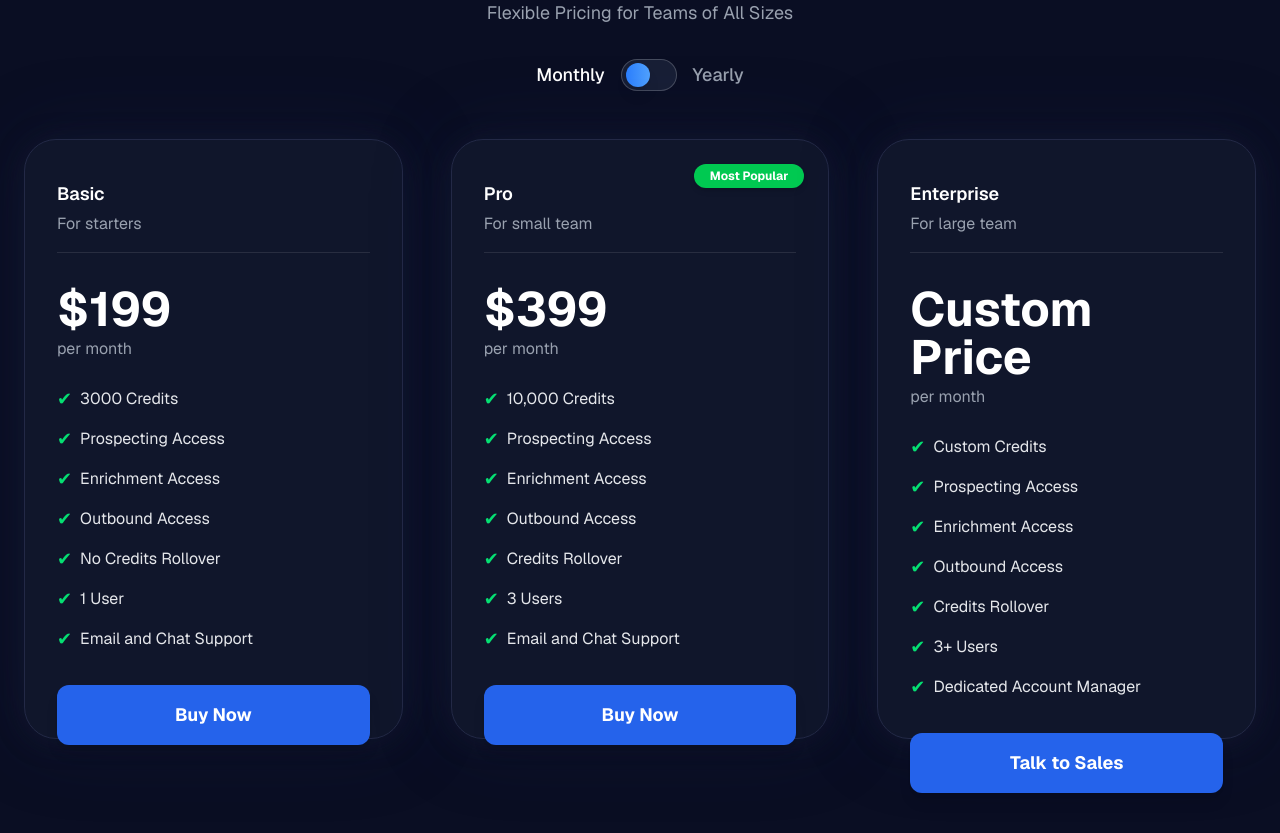
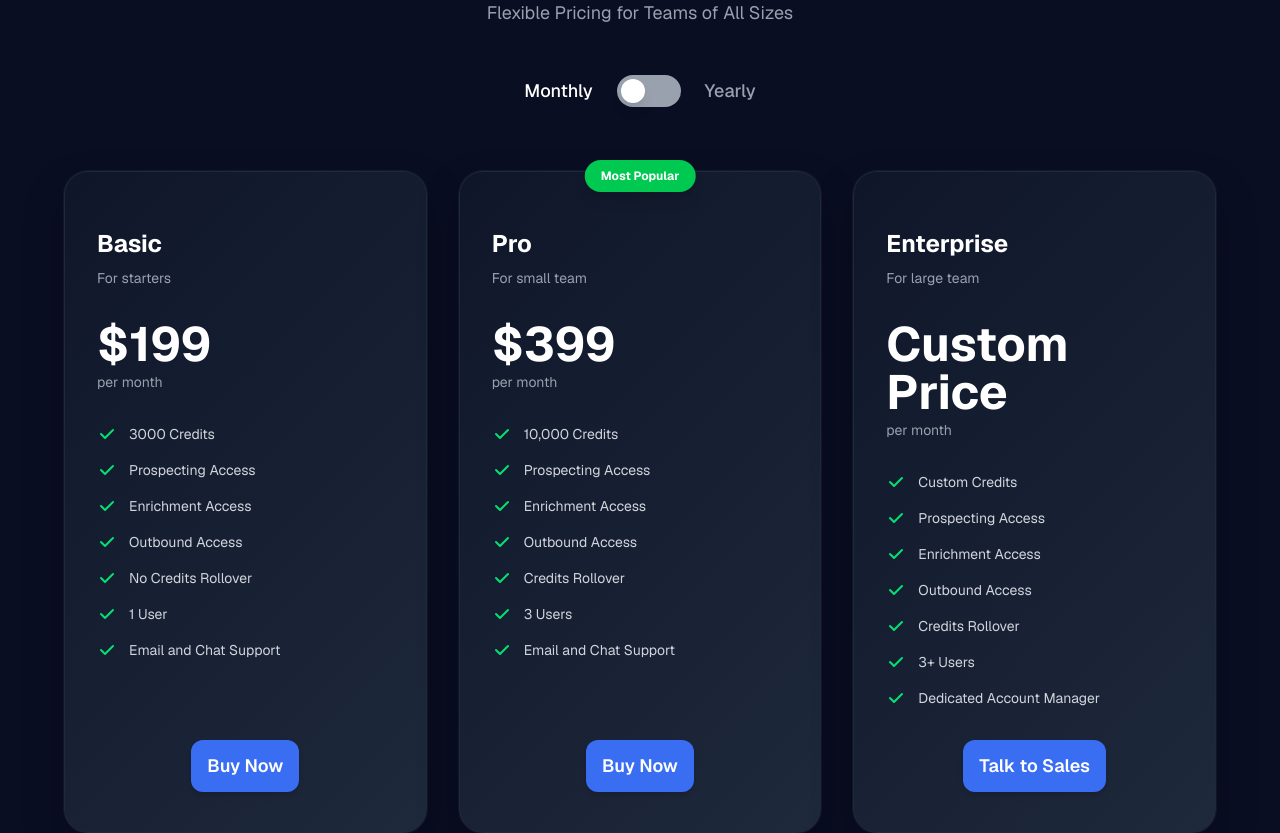
Before and after one commit to shaurya127/salesoutreach-wesbite, a Next.js app: page / in a window 1280 px wide. Shown: the part 4220-5053 px from the top of the page. Built offline with nearby package versions, Linux system fonts and the light colour scheme.

Commit message:
fix some stying

```diff
--- a/src/components/FAQSection.tsx
+++ b/src/components/FAQSection.tsx
@@ -5,23 +5,23 @@ import { motion, AnimatePresence } from "framer-motion";
 const faqs = [
   {
     q: "What is SalesOutreach?",
-    a: "SalesOutreach is an AI-powered platform for prospecting, enrichment, and outreach automation.",
+    a: "SalesOutreach is an AI-powered sales automation platform that helps teams find, enrich, and engage high-quality leads—all in one place.",
   },
   {
     q: "How is it different from other tools?",
-    a: "It combines verified leads, enrichment, and human-like outreach in one seamless workflow.",
+    a: "We combine accurate prospecting, verified contact data, and AI-driven outreach to ensure your emails land in inboxes (not spam).",
   },
   {
     q: "What core features do you offer?",
-    a: "AI prospecting, enrichment, automated outreach, analytics, and CRM integrations.",
+    a: "AI Prospecting, Contact Enrichment and Outreach in one place",
   },
   {
     q: "How will SalesOutreach help my team?",
-    a: "It saves time, increases conversions, and lets your team focus on closing deals.",
+    a: "AI-driven emails (3X replies), no more manual prospecting (10+ hours saved), and guaranteed deliverability",
   },
   {
-    q: "What is SalesOutreach’s pricing policy?",
-    a: "Flexible monthly and yearly plans for teams of all sizes.",
+    q: "What is SalesOutreach's pricing policy?",
+    a: "We offer a flexible, usage-based pricing structure tailored to your team's needs. Pricing is usage based, with no hidden platform fees—and comprehensive support included with each package. To get a detailed pricing quote, simply reach out and request pricing",
   },
 ];
 
--- a/src/components/PricingSection.tsx
+++ b/src/components/PricingSection.tsx
@@ -53,38 +53,38 @@ const plans = [
 const PricingSection = () => {
   const [yearly, setYearly] = useState(false);
   return (
-    <section className="w-full bg-[#0a0e23] py-20 sm:py-32 px-2 sm:px-6">
+    <section className="w-full bg-[#0a0e23] py-20 sm:py-32 px-4 sm:px-6">
       <div className="max-w-7xl mx-auto flex flex-col items-center">
         {/* Section Title & Toggle */}
         <h2 className="text-4xl sm:text-6xl font-extrabold text-center text-white mb-4">
           Choose A Plan
         </h2>
-        <p className="text-lg text-gray-400 text-center mb-8">
+        <p className="text-lg text-gray-400 text-center mb-12">
           Flexible Pricing for Teams of All Sizes
         </p>
-        <div className="flex items-center justify-center gap-4 mb-12">
+
+        {/* Perfect Toggle Button matching the image */}
+        <div className="flex items-center justify-center gap-6 mb-16">
           <span
-            className={`text-lg font-medium ${
+            className={`text-lg font-medium transition-colors duration-300 ${
               !yearly ? "text-white" : "text-gray-400"
             }`}
           >
             Monthly
           </span>
           <button
-            className={`w-14 h-8 rounded-full bg-[#181f36] border border-white/20 flex items-center px-1 transition-all duration-300 ${
-              yearly ? "justify-end" : "justify-start"
-            }`}
-            onClick={() => setYearly((y) => !y)}
-            aria-label="Toggle pricing"
+            className={`relative w-16 h-8 rounded-full ${yearly ? "bg-[#3a6ef2]" : "bg-gray-400"}  p-1 transition-all duration-300 ease-in-out `
+}            onClick={() => setYearly((y) => !y)}
+            aria-label="Toggle pricing period"
           >
-            <span
-              className={`w-6 h-6 rounded-full bg-gradient-to-r from-blue-500 to-blue-400 shadow-lg transition-all duration-300 ${
-                yearly ? "translate-x-6" : "translate-x-0"
+            <div
+              className={`w-6 h-6 bg-white rounded-full shadow-lg transform transition-transform duration-300 ease-in-out ${
+                yearly ? "translate-x-8" : "translate-x-0"
               }`}
             />
           </button>
           <span
-            className={`text-lg font-medium ${
+            className={`text-lg font-medium transition-colors duration-300 ${
               yearly ? "text-white" : "text-gray-400"
             }`}
           >
@@ -92,35 +92,37 @@ const PricingSection = () => {
           </span>
         </div>
         {/* Pricing Cards */}
-        <div className="w-full grid grid-cols-1 md:grid-cols-3 gap-8 md:gap-12 items-stretch justify-center">
+        <div className="w-full grid grid-cols-1 md:grid-cols-3 gap-6 md:gap-8 items-stretch justify-center max-w-6xl">
           {plans.map((plan, idx) => (
             <div
               key={plan.name}
-              className="relative flex flex-col bg-[#10162b] border border-[#232946] rounded-[2rem] shadow-2xl px-8 py-10 h-[600px] w-full max-w-[400px] mx-auto"
+              className="relative flex flex-col bg-[#0f1629] border border-[#1e293b] rounded-3xl shadow-2xl px-8 py-10 w-full max-w-[380px] mx-auto"
               style={{
-                boxShadow:
-                  "0 0 80px 0 rgba(28,36,76,0.25), 0 2px 24px 0 #10162b",
+                background: "linear-gradient(135deg, #0f1629 0%, #1e293b 100%)",
+                boxShadow: "0 20px 40px rgba(0, 0, 0, 0.3), 0 0 0 1px rgba(255, 255, 255, 0.05)",
               }}
             >
               {/* Badge */}
               {plan.badge && (
-                <span className="absolute top-6 right-6 bg-green-500 text-white text-xs font-bold px-4 py-1 rounded-full shadow-md">
+                <span className="absolute -top-3 left-1/2 transform -translate-x-1/2 bg-green-500 text-white text-xs font-bold px-4 py-2 rounded-full shadow-lg">
                   {plan.badge}
                 </span>
               )}
+
               {/* Plan Name & Subtitle */}
-              <div className="flex flex-col items-start mb-6">
-                <span className="text-lg font-semibold text-white mb-1">
+              <div className="flex flex-col items-start mb-8 mt-4">
+                <h3 className="text-2xl font-bold text-white mb-2">
                   {plan.name}
-                </span>
-                <span className="text-base text-gray-400 mb-2">
+                </h3>
+                <p className="text-sm text-gray-400">
                   {plan.subtitle}
-                </span>
-                <div className="w-full h-px bg-white/10 my-2" />
+                </p>
               </div>
+
               {/* Price */}
-              <div className="flex flex-col items-start mb-6">
-                <span className="text-4xl sm:text-5xl font-bold text-white mb-1">
+              <div className="flex flex-col items-start mb-8">
+                <div className="flex items-baseline">
+                  <span className="text-5xl font-bold text-white">
                     {plan.price !== null ? (
                       <>
                         ${yearly ? Math.round(plan.price * 12 * 0.8) : plan.price}
@@ -129,23 +131,40 @@ const PricingSection = () => {
                       "Custom Price"
                     )}
                   </span>
-                <span className="text-base text-gray-400">per month</span>
                 </div>
+                <span className="text-sm text-gray-400 mt-1">per month</span>
+              </div>
+
               {/* Features */}
-              <ul className="flex-1 flex flex-col gap-3 mb-8">
+              <ul className="flex-1 flex flex-col gap-4 mb-8">
                 {plan.features.map((f) => (
                   <li
                     key={f}
-                    className="flex items-center gap-2 text-base text-gray-200"
+                    className="flex items-center gap-3 text-sm text-gray-300"
                   >
-                    <span className="text-green-400 text-lg">✔</span> {f}
+                    <svg
+                      className="w-5 h-5 text-green-400 flex-shrink-0"
+                      fill="currentColor"
+                      viewBox="0 0 20 20"
+                    >
+                      <path
+                        fillRule="evenodd"
+                        d="M16.707 5.293a1 1 0 010 1.414l-8 8a1 1 0 01-1.414 0l-4-4a1 1 0 011.414-1.414L8 12.586l7.293-7.293a1 1 0 011.414 0z"
+                        clipRule="evenodd"
+                      />
+                    </svg>
+                    {f}
                   </li>
                 ))}
               </ul>
+
               {/* CTA Button */}
-              <button className="w-full mt-auto py-4 rounded-xl bg-[#2563eb] text-white text-lg font-bold shadow-lg hover:bg-[#1d4ed8] transition">
+              <div className="w-full flex items-center justify-center">
+
+              <button className="w-fit  px-4 py-3 rounded-xl bg-[#3a6ef2] text-white text-lg font-semibold shadow-md hover:bg-[#1e60ef] transition-all duration-300 hover:scale-105 hover:shadow-xl">
                 {plan.cta}
               </button>
+              </div>
             </div>
           ))}
         </div>
```
Lines whose indentation alone changed are shown as unchanged.
